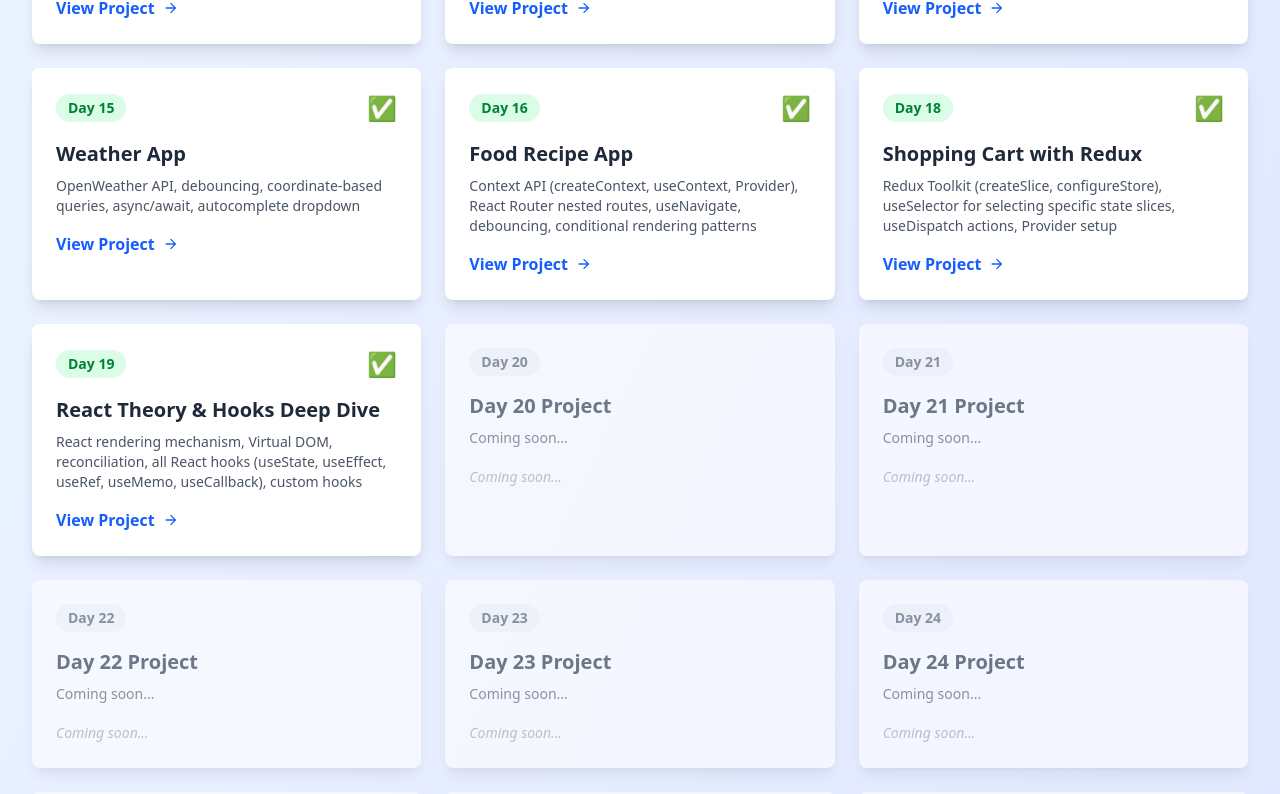
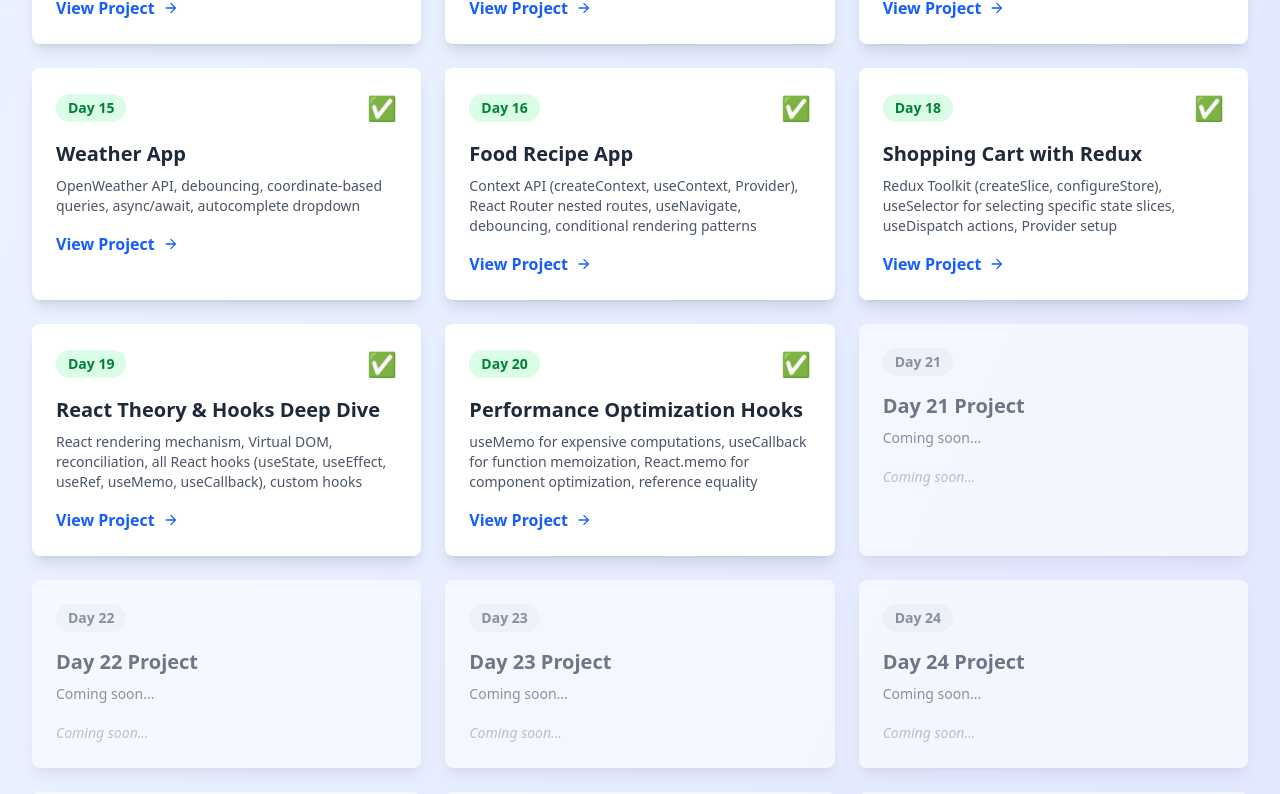
Before and after one commit to ITx-prash/react-journey, a React (Vite) app: page / in a window 1280 px wide. Shown: the part 1512-2306 px from the top of the page. Built offline with nearby package versions, Linux system fonts and the light colour scheme.

Commit message:
feat: add Day 20 project on Performance Optimization Hooks with routing and description

```diff
--- a/src/App.jsx
+++ b/src/App.jsx
@@ -29,6 +29,7 @@ import CartPage from "./projects/Day18-ShoppingCartRedux/pages/CartPage";
 import { Provider } from "react-redux";
 import store from "./projects/Day18-ShoppingCartRedux/store";
 import Theory from "./projects/Day19-Theory/Theory";
+import UseCallbackTh from "./projects/Day20-SomeMoreHooks/UseCallbackTh&Memo";
 
 const App = () => {
   return (
@@ -241,6 +242,15 @@ const App = () => {
             </>
           }
         />
+        <Route
+          path="/day20-performance-hooks"
+          element={
+            <>
+              <NavHeader />
+              <UseCallbackTh />
+            </>
+          }
+        />
       </Routes>
     </Router>
   );
--- a/src/components/Home.jsx
+++ b/src/components/Home.jsx
@@ -155,11 +155,19 @@ const Home = () => {
       path: "/day19-theory",
       completed: true,
     },
-    ...Array.from({ length: 11 }, (_, i) => ({
-      day: i + 20,
-      title: `Day ${i + 20} Project`,
+    {
+      day: 20,
+      title: "Performance Optimization Hooks",
+      description:
+        "useMemo for expensive computations, useCallback for function memoization, React.memo for component optimization, reference equality",
+      path: "/day20-performance-hooks",
+      completed: true,
+    },
+    ...Array.from({ length: 10 }, (_, i) => ({
+      day: i + 21,
+      title: `Day ${i + 21} Project`,
       description: "Coming soon...",
-      path: `/day${String(i + 20).padStart(2, "0")}`,
+      path: `/day${String(i + 21).padStart(2, "0")}`,
       completed: false,
     })),
   ];
```
